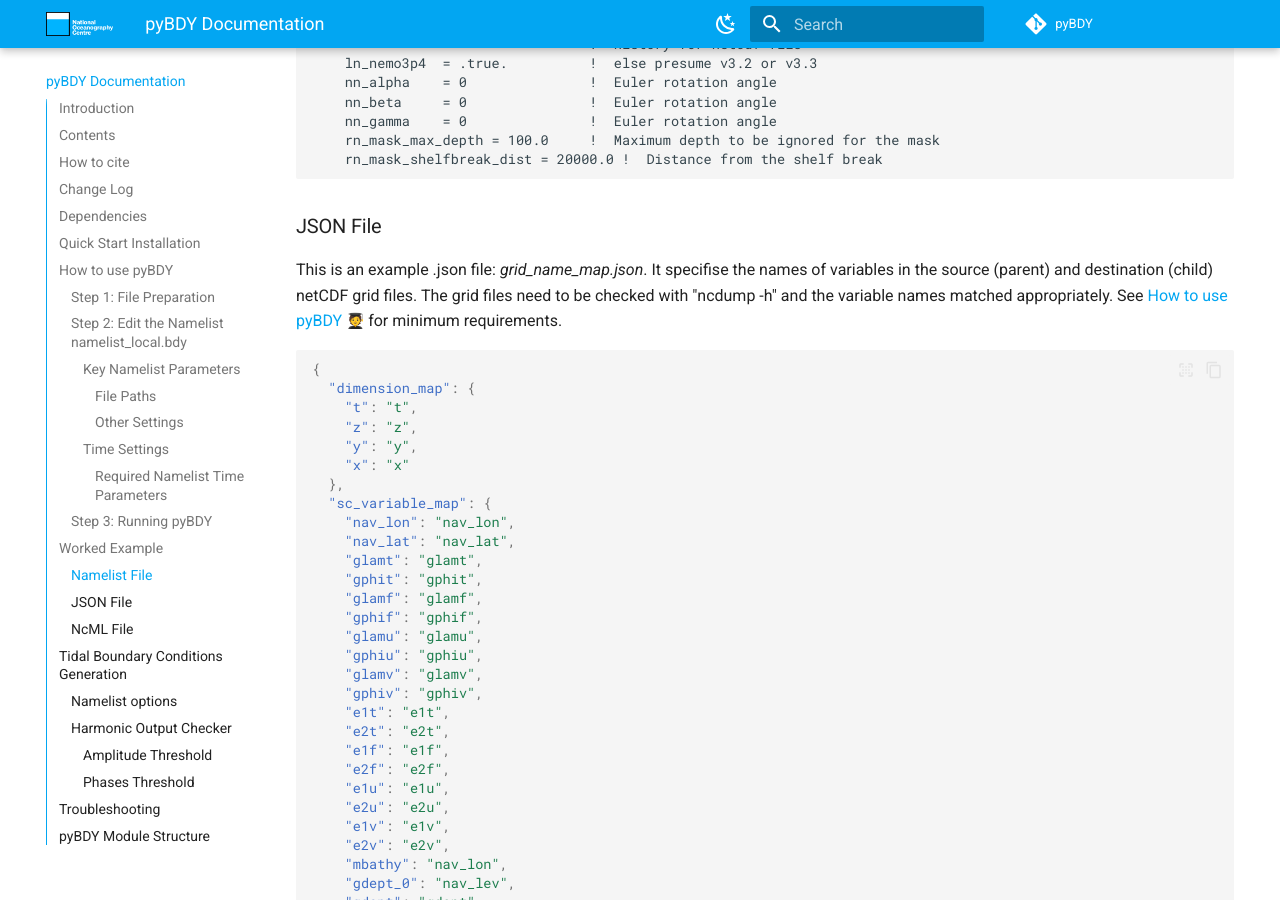
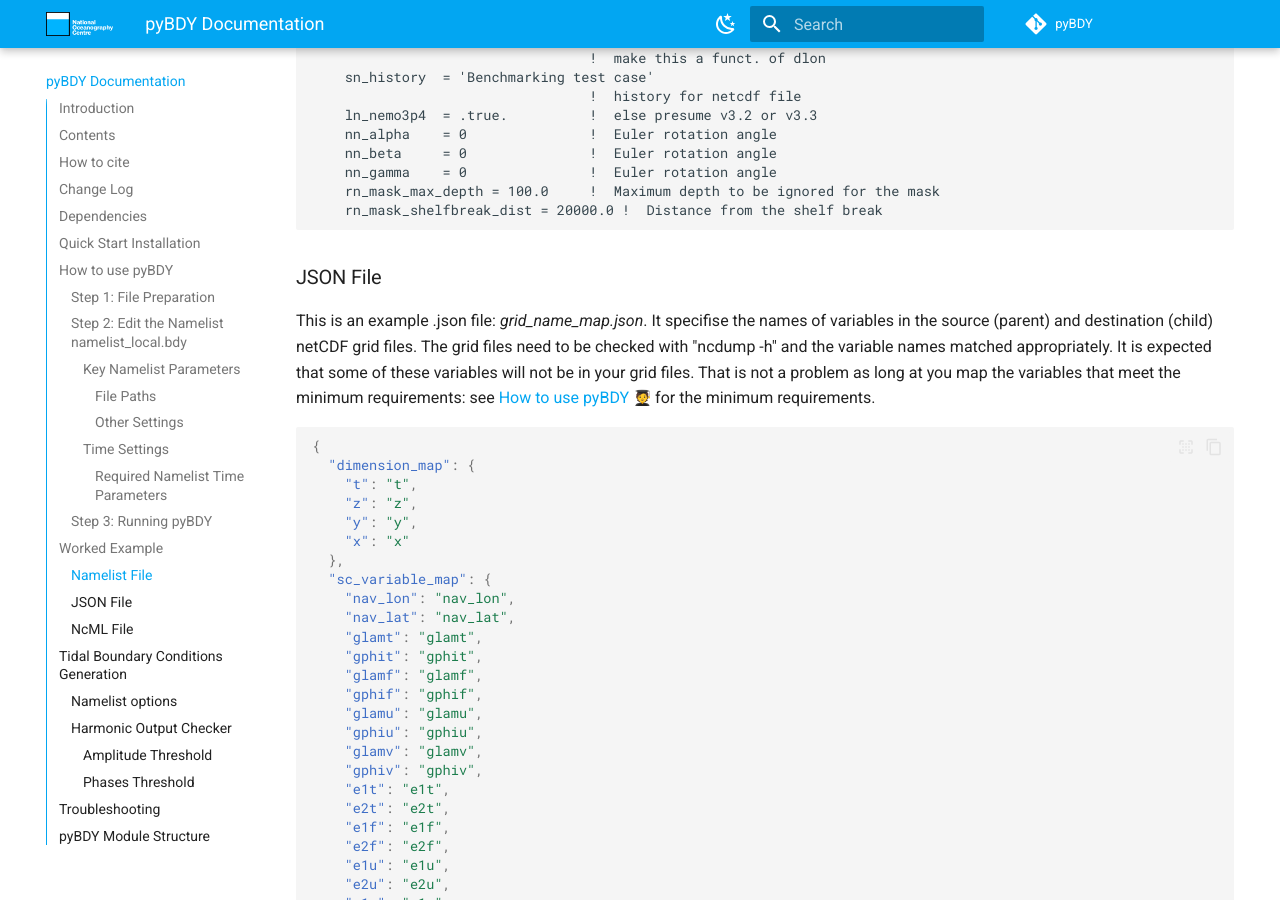
Before and after one commit to NOC-MSM/pyBDY, an MkDocs documentation site: the page built from docs/index.md, in a window 1280 px wide and 900 px high, scrolled down 11223 px. Built offline with MkDocs 1.6.1 and Material for MkDocs 9.7.7, drawn with Linux system fonts in a browser that asks for light colours; emoji names are drawn with the system emoji font; comment, search, counter and statistics services are not loaded; some of the changed text lies outside the part shown.

Commit message:
Updating the example

````diff
--- a/docs/index.md
+++ b/docs/index.md
@@ -213,7 +213,7 @@
 
     - Ideal requirements: 3D grid `gdept`, `e3t`, and 2D grid `mbathy` (aka `bottom_level`)
     - Minimum requirements: several variations are possible
-        - `gdep` and `e3` values can be calculated if `gdept` or `e3t` are specified or 1D depth `gdept_0`.
+        - `gdept` or `e3t` are specified on 3D grids or 1D depth `gdept_0` is specified. From these, other `gdep` and `e3` values can be calculated.
         - **Note**: `deptht_bounds` is not the same at `gdept`. If it is the only option you need to use it to calculate `gdept`.
         - If `mbathy` is missing in the source grid, use `gdept_0` (1D depth) and specify any 2D field (e.g., `nav_lon`) for `mbathy` **Not recommended for destination (sn_dst_zgr)**.
 
@@ -265,7 +265,7 @@
         - `ice3` - a sea ice parameter
     - See `inputs` folder for more examples.
 
-    Example structure:
+    Example structure combining data on the T grid, U grid and V grid each along the time dimension then aggregating them together into a single virtual file:
 
     ```xml
     <ns0:netcdf xmlns:ns0="http://www.unidata.ucar.edu/namespaces/netcdf/ncml-2.2" title="aggregation example">
@@ -376,7 +376,7 @@
    sn_nme_map = './india_test/grid_name_map.json'     ! json file mapping variable names to netcdf vars
 ```
 
-Here the source (parent) data is specified via the .nmcl file in NcML format. For setting up the src_data_local.ncml see the NcML file example section below. The output directory, file name prefix and `\_FillValue` in the netCDF file is specified. The sn_dst_metainfo is set in the netcdf output file `history` attribute.
+Here the source (parent) data is specified via the .nmcl file in NcML format. For setting up the src_data_local.ncml see the NcML file example section below. The output directory, file name prefix and `\_FillValue` in the netCDF file is specified. The sn_dst_metainfo is set in the netcdf output file `history` attribute. `nn_src_time_adj` does not get used???
 
 ```
 !------------------------------------------------------------------------------
@@ -481,7 +481,7 @@
 
 ### JSON File
 
-This is an example .json file: *grid_name_map.json*. It specifise the names of variables in the source (parent) and destination (child) netCDF grid files. The grid files need to be checked with "ncdump -h" and the variable names matched appropriately. See [How to use pyBDY :student:](#how-to-use-pybdy-student) for minimum requirements.
+This is an example .json file: *grid_name_map.json*. It specifise the names of variables in the source (parent) and destination (child) netCDF grid files. The grid files need to be checked with "ncdump -h" and the variable names matched appropriately. It is expected that some of these variables will not be in your grid files. That is not a problem as long at you map the variables that meet the minimum requirements: see [How to use pyBDY :student:](#how-to-use-pybdy-student) for the minimum requirements.
 
 ```json
 {
@@ -571,26 +571,14 @@
 ### NcML File
 
 This is an example NcML file which is used to providing file paths for parent (source) data that pybdy will read in.
-The example files name is *src_data_local.ncml*.
+The example files name is *src_data_local.ncml*. Here the NcML file combines data on the T grid, U grid and V grid each along the time dimension then aggregating them together into a single virtual file
 
 ```xml
 <ns0:netcdf xmlns:ns0="http://www.unidata.ucar.edu/namespaces/netcdf/ncml-2.2" title="aggregation example">
   <ns0:aggregation type="union">
-    <ns0:netcdf>
-      <ns0:aggregation type="joinExisting" dimName="time_counter">
-        <ns0:netcdf location="/scratch/India_Test/mersea.grid_V.nc" />
-      </ns0:aggregation>
-    </ns0:netcdf>
-    <ns0:netcdf>
-      <ns0:aggregation type="joinExisting" dimName="time_counter">
-        <ns0:netcdf location="/scratch/India_Test/mersea.grid_U.nc" />
-      </ns0:aggregation>
-    </ns0:netcdf>
-    <ns0:netcdf>
-      <ns0:aggregation type="joinExisting" dimName="time_counter">
-        <ns0:netcdf location="/scratch/India_Test/mersea.grid_T.nc" />
-      </ns0:aggregation>
-    </ns0:netcdf>
+    <ns0:netcdf location="/scratch/India_Test/mersea.grid_V.nc" />
+    <ns0:netcdf location="/scratch/India_Test/mersea.grid_U.nc" />
+    <ns0:netcdf location="/scratch/India_Test/mersea.grid_T.nc" />
   </ns0:aggregation>
 </ns0:netcdf>
 ```
@@ -683,6 +671,8 @@
 - For "Destination touches source i-edge but source is not cylindrical", you may have an open boundary in your mask or bathymetry file that is not inside the domain of the source data. If this is the case you need to edit your mask to be land (i.e. zeros) to block the incorrect open boundary.
 - For "Destination touches source j-edge but North Fold is not implemented", your domain probably touches the Arctic North Fold and pyBDY is trying to put an open boundary there. If this is the case you need to edit your mask to be land (i.e. zeros) to block the incorrect open boundary along the north edge of the domain. Do not attept to have a regional model with a boundary crossing the North Fold, this has not be implemented yet.
 
+Check your variable and dimension names match the requirements and are mapped correctly either in the NcML file or JSON for the source data and grid data respectively (see section [How to use pyBDY :student:](#how-to-use-pybdy-student))
+
 If you have time interpolation problems read the section [Time Settings](#time-settings).
 
 ## pyBDY Module Structure :scroll:
````
